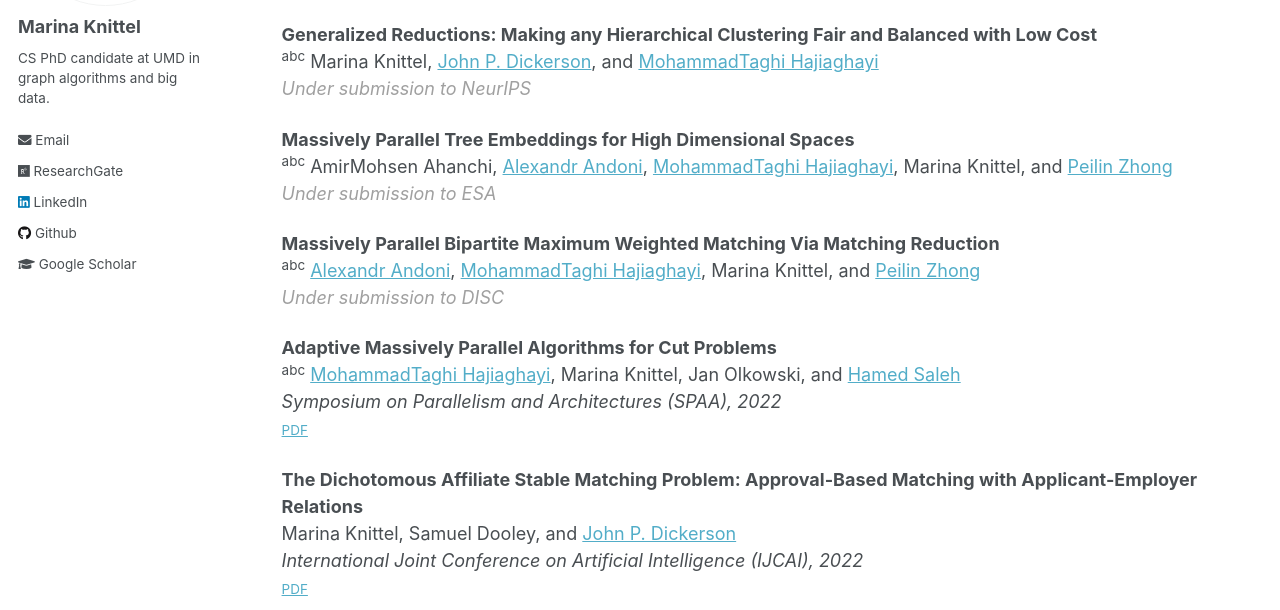
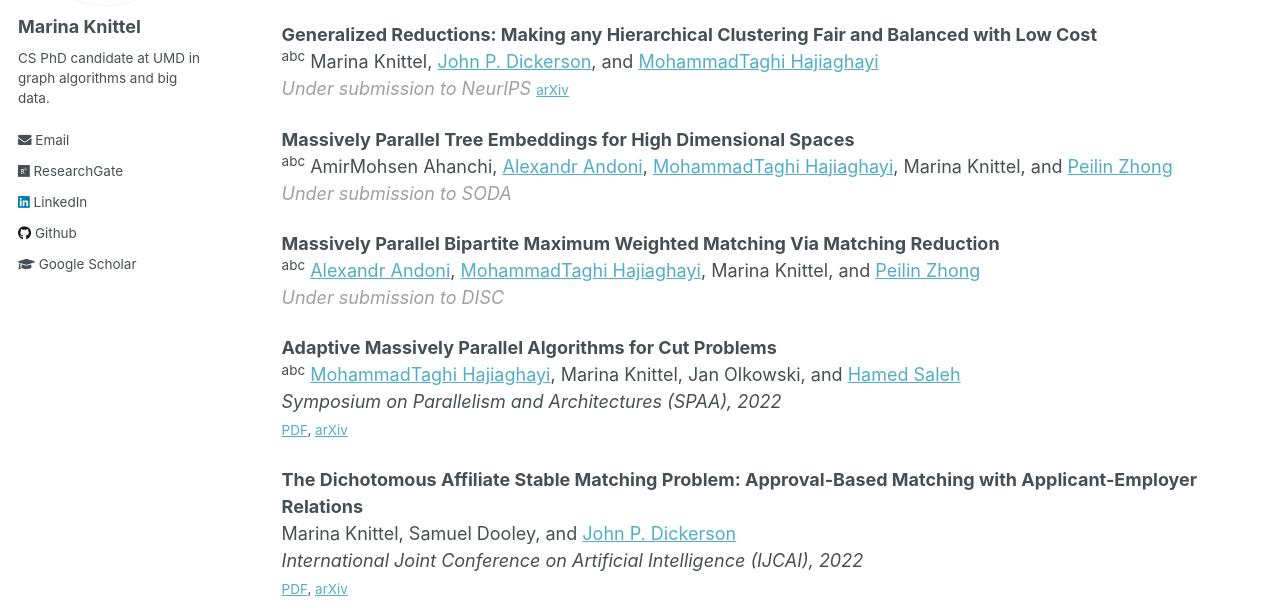
Before and after one commit to mknittel/mknittel.github.io, a Jekyll site: the page built from _pages/publications.md, in a window 1280 px wide and 900 px high. Shown: the part 287-897 px from the top of the window. Built offline with Jekyll 4.4.1, drawn with Linux system fonts in a browser that asks for light colours.

Commit message:
Updated for July 2022

```diff
--- a/_pages/publications.md
+++ b/_pages/publications.md
@@ -26,10 +26,11 @@ Computer science traditionally uses competitive conferences (15-30% accepted) as
 **Generalized Reductions: Making any Hierarchical Clustering Fair and Balanced with Low Cost**<br/>
 <sup>abc</sup> Marina Knittel, [John P. Dickerson](http://jpdickerson.com/), and [MohammadTaghi Hajiaghayi](https://www.cs.umd.edu/~hajiagha/)<br/>
 <span style="color:#A0A0A0">*Under submission to NeurIPS*</span>
+<small>[arXiv](https://arxiv.org/abs/2205.14198)</small>
 
 **Massively Parallel Tree Embeddings for High Dimensional Spaces**<br/>
 <sup>abc</sup> AmirMohsen Ahanchi, [Alexandr Andoni](http://www.cs.columbia.edu/~andoni/), [MohammadTaghi Hajiaghayi](https://www.cs.umd.edu/~hajiagha/), Marina Knittel, and [Peilin Zhong](http://www.cs.columbia.edu/~peilin/)<br/>
-<span style="color:#A0A0A0">*Under submission to ESA*</span>
+<span style="color:#A0A0A0">*Under submission to SODA*</span>
 
 **Massively Parallel Bipartite Maximum Weighted Matching Via Matching Reduction**<br/>
 <sup>abc</sup> [Alexandr Andoni](http://www.cs.columbia.edu/~andoni/), [MohammadTaghi Hajiaghayi](https://www.cs.umd.edu/~hajiagha/), Marina Knittel, and [Peilin Zhong](http://www.cs.columbia.edu/~peilin/)<br/>
@@ -38,12 +39,12 @@ Computer science traditionally uses competitive conferences (15-30% accepted) as
 **Adaptive Massively Parallel Algorithms for Cut Problems**<br/>
 <sup>abc</sup> [MohammadTaghi Hajiaghayi](https://www.cs.umd.edu/~hajiagha/), Marina Knittel, Jan Olkowski, and [Hamed Saleh](https://www.cs.umd.edu/~hamed/)<br/>
 *Symposium on Parallelism and Architectures (SPAA), 2022*<br/>
-<small>[PDF](https://mknittel.github.io/files/Hajiaghayi_et_al_SPAA_2022.pdf)</small>
+<small>[PDF](https://mknittel.github.io/files/Hajiaghayi_et_al_SPAA_2022.pdf), [arXiv](https://arxiv.org/abs/2205.14101)</small>
 
 **The Dichotomous Affiliate Stable Matching Problem: Approval-Based Matching with Applicant-Employer Relations**<br/>
 Marina Knittel, Samuel Dooley, and [John P. Dickerson](http://jpdickerson.com/)<br/>
 *International Joint Conference on Artificial Intelligence (IJCAI), 2022*<br/>
-<small>[PDF](https://mknittel.github.io/files/Knittel_et_al_IJCAI_2022.pdf)</small>
+<small>[PDF](https://mknittel.github.io/files/Knittel_et_al_IJCAI_2022.pdf), [arXiv](https://arxiv.org/abs/2202.11095)</small>
 
 **Adaptive Massively Parallel Constant-round Tree Contraction**<br/>
 <sup>abc</sup> [MohammadTaghi Hajiaghayi](https://www.cs.umd.edu/~hajiagha/), Marina Knittel, [Hamed Saleh](https://www.cs.umd.edu/~hamed/), and [Hsin-Hao Su](https://sites.google.com/site/distributedhsinhao/)<br/>
```
Also changed, not shown: _pages/about.md (+2 -2 lines), 1 other file.
